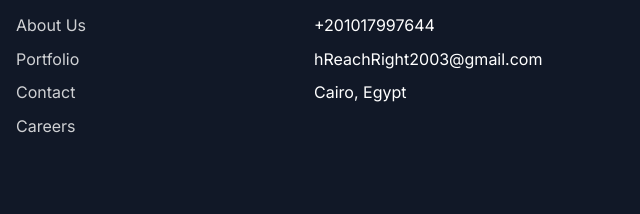
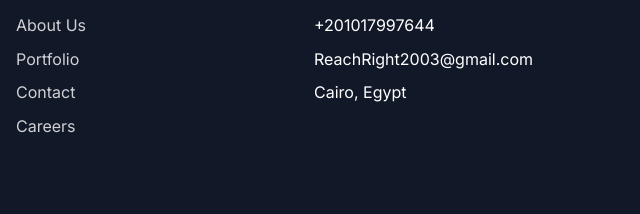
Before and after one commit to AhmedAkmal24/Reach-Right-website-, a plain HTML site: page index.html in a window 1280 px wide. Shown: the part 7891-8105 px from the top of the page, 640-1280 px from the left. Drawn offline with Linux system fonts and the light colour scheme.

Commit message:
Update index.html

```diff
--- a/index.html
+++ b/index.html
@@ -487,7 +487,7 @@
                     <h4 data-en="Contact Info" data-ar="معلومات الاتصال">Contact Info</h4>
                     <ul>
                         <li>+201017997644</li>
-                        <li>hReachRight2003@gmail.com</li>
+                        <li>ReachRight2003@gmail.com</li>
                         <li data-en="Cairo, Egypt" data-ar="القاهرة، مصر">Cairo, Egypt</li>
                     </ul>
                 </div>
```
